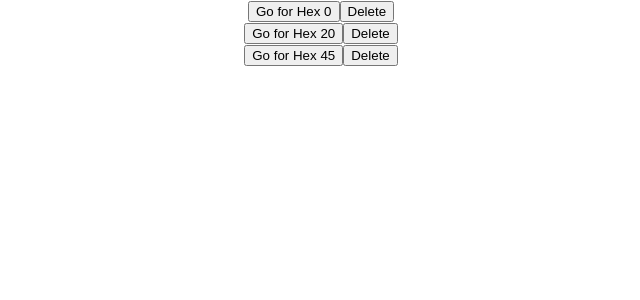
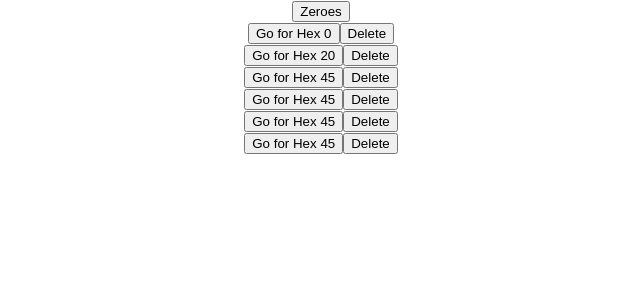
Before and after one commit to mierzvoj/react-app-state-ex, a React (Create React App) app: page / in a window 1280 px wide. Shown: the top 300 px of the page, without its empty margins (319-959 px from the left). Built offline with nearby package versions, Linux system fonts and the light colour scheme.

Commit message:
commit state update

```diff
--- a/src/Items.tsx
+++ b/src/Items.tsx
@@ -1,7 +1,7 @@
-import React, { Component } from "react";
+import React from "react";
 import Item from "./Item";
 
-class Items extends Component {
+class Items extends React.Component {
   // const items = [];
   // getRandom = () => Math.floor(Math.random() * 20) + 1;
 
@@ -14,6 +14,9 @@ class Items extends Component {
       { id: 1, value: 0 },
       { id: 2, value: 20 },
       { id: 3, value: 45 },
+      { id: 4, value: 45 },
+      { id: 5, value: 45 },
+      { id: 6, value: 45 },
     ],
   };
 
@@ -26,11 +29,26 @@ class Items extends Component {
     }
   }
 
+  setNewValue() {
+    const items = [...this.state.items];
+    let newVal = {} as Items;
+    newVal.value = 0;
+    for (let i = 0; i < items.length; i++) {
+      this.setState({ newVal });
+    }
+  }
+
   deleteHandler = (itemId: number) => this.handleDelete(itemId);
+  setZeroes = () => this.setNewValue();
 
   render() {
     return (
       <React.Fragment>
+        {
+          <button type="button" onClick={() => this.setZeroes}>
+            Zeroes
+          </button>
+        }
         {this.state.items.map((item) => (
           <Item
             key={item.id}
```
Also changed, not shown: 1 other file (tests, documents, lock files or other folders).
